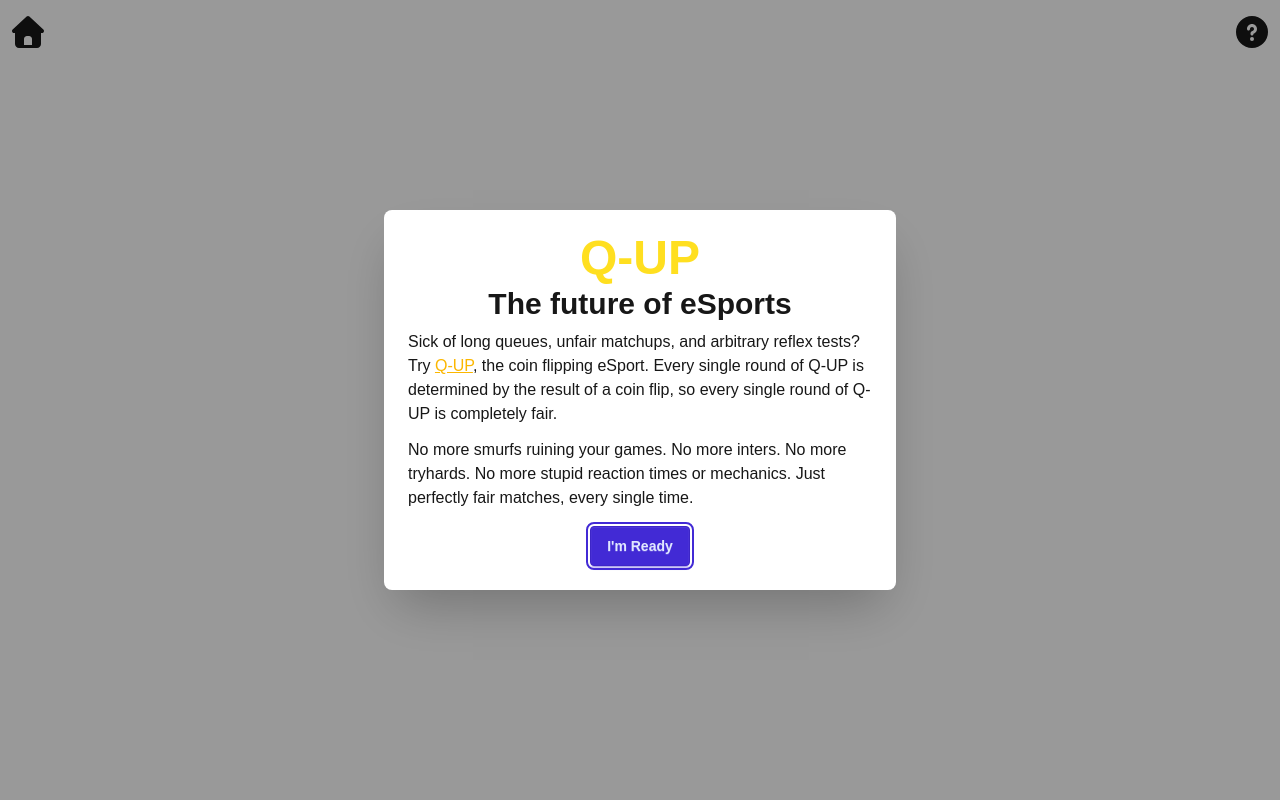
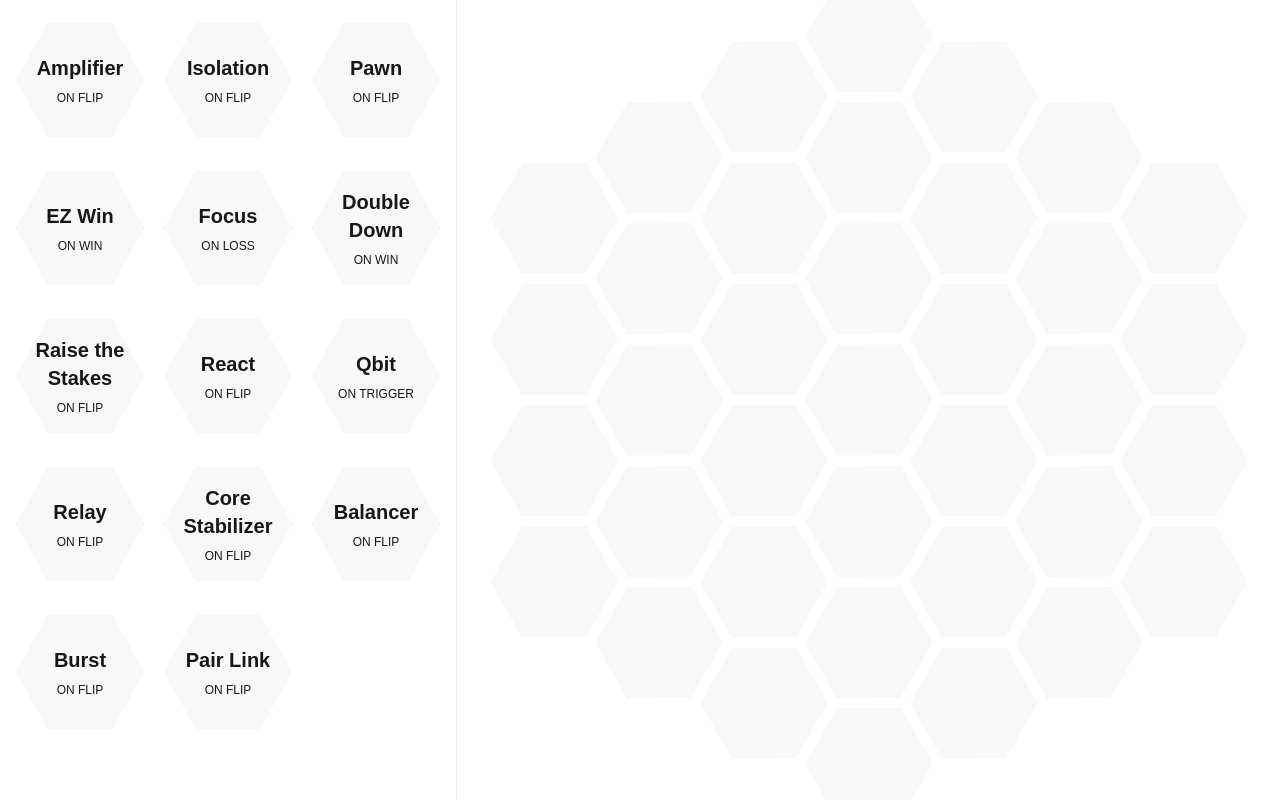
Before and after one commit to phungj/qup-webapp, a Next.js app: page / in a window 1280 px wide. Built offline with nearby package versions, Linux system fonts and the light colour scheme.

Commit message:
Began implementing GUI skill grid

```diff
--- a/components/App.tsx
+++ b/components/App.tsx
@@ -9,15 +9,17 @@ import TitleItalics from "@/components/TitleItalics";
 import Navbar from "@/components/Navbar";
 import {
     buildSkillGrid,
-    ParsedSkillInstance,
     parseSkillGrid,
-    PersistedPlayer, serializePlayer,
+    PersistedPlayer, serializePlayer, SKILL_REGISTRY,
     SkillParseError
 } from "@/src/parser";
 import ErrorDialog from "@/components/ErrorDialog";
 import ImportDialog from "@/components/ImportDialog";
 import TitleDialog from "@/components/TitleDialog";
 import Help from "@/components/Help";
+import SkillList from "@/components/SkillList";
+import HexGrid from "@/components/HexGrid";
+import {placeSkill, removeSkill} from "@/src/skills";
 
 type MatchExecutionState =
     | {state: "none"}
@@ -77,6 +79,22 @@ export default function App() {
     if (!mounted) {
         return null;
     } else {
+        return (
+            <div className="flex h-screen overflow-hidden">
+                <aside className="border-r border-base-300 p-4">
+                    <SkillList skills={Array.from(SKILL_REGISTRY.values())} />
+                </aside>
+
+                <main className="flex-1 flex items-center justify-center">
+                    <HexGrid
+                        grid={player.grid}
+                        onDropSkill={handleDropSkill}
+                        onRemoveSkill={handleRemoveSkill}
+                    />
+                </main>
+            </div>
+        );
+
         return (
             <div>
                 <TitleDialog/>
@@ -162,6 +180,20 @@ export default function App() {
         }
     }
 
+    function handleDropSkill(skillID: string, q: number, r: number) {
+        setPlayer(prev => ({
+           ...prev,
+           grid: placeSkill(prev.grid, skillID, q, r)
+        }));
+    }
+
+    function handleRemoveSkill(q: number, r: number) {
+        setPlayer(prev => ({
+            ...prev,
+            grid: removeSkill(prev.grid, q, r)
+        }));
+    }
+
     function getMainContent() {
         switch (view) {
             case "menu":
@@ -186,5 +218,3 @@ export default function App() {
         }
     }
 }
-
-// TODO: Then deploy!
--- /dev/null
+++ b/components/HexCell.tsx
@@ -0,0 +1,44 @@
+import {GridCell} from "@/src/skills";
+
+type HexCellProps = {
+    q: number,
+    r: number,
+    cell?: GridCell,
+    onDropSkill: (skillId: string, q: number, r: number) => void,
+    onRemoveSkill: (q: number, r: number) => void
+};
+
+// TODO: Refactor with hex size const
+export default function HexCell({
+                                    q,
+                                    r,
+                                    cell,
+                                    onDropSkill,
+                                    onRemoveSkill
+                                }: HexCellProps) {
+    return (
+        <div
+            onDragOver={(e) => e.preventDefault()}
+            onDrop={(e) => {
+                const skillId = e.dataTransfer.getData("skillId");
+                onDropSkill(skillId, q, r);
+            }}
+            onContextMenu={(e) => {
+                e.preventDefault();
+                onRemoveSkill(q, r);
+            }}
+            className={`
+                w-32 h-32
+                flex items-center justify-center
+                text-xs
+                bg-base-200 border border-base-300
+                select-none
+            `}
+            style={{
+                clipPath: "polygon(50% 0%, 93% 25%, 93% 75%, 50% 100%, 7% 75%, 7% 25%)"
+            }}
+        >
+            <span className="rotate-330">{cell?.skill.def.name}</span>
+        </div>
+    );
+}
--- /dev/null
+++ b/components/HexGrid.tsx
@@ -0,0 +1,59 @@
+import {generateHexCoords, SkillGrid} from "@/src/skills";
+import HexCell from "@/components/HexCell";
+
+type HexGridProps = {
+    grid: SkillGrid,
+    onDropSkill: (skillId: string, q: number, r: number) => void,
+    onRemoveSkill: (q: number, r: number) => void
+};
+
+const GRID_RADIUS = 3;
+const HEX_DISTANCE = 70;
+
+const GRID_WIDTH = 600;
+const GRID_HEIGHT = 600;
+
+const CENTER_X = GRID_WIDTH / 2;
+const CENTER_Y = GRID_HEIGHT / 2;
+
+// TODO: Pass container size dynamically
+function hexToPixel(q: number, r: number) {
+    return {
+        x: CENTER_X + HEX_DISTANCE * Math.sqrt(3) * (q + r / 2),
+        y: CENTER_Y + HEX_DISTANCE * (3 / 2) * r
+    };
+}
+
+export default function HexGrid({ grid, onDropSkill, onRemoveSkill }: HexGridProps) {
+    const cells = generateHexCoords(GRID_RADIUS);
+    return (
+        <div className={"relative w-[600px] h-[600px] mx-auto rotate-30"}>
+            {cells.map(({ q, r }) => {
+                const key = `${q},${r}`;
+                const cell = grid.get(key);
+
+                const { x, y } = hexToPixel(q, r);
+
+                return (
+                    <div
+                        key={key}
+                        className="absolute"
+                        style={{
+                            left: `${x}px`,
+                            top: `${y}px`,
+                            transform: "translate(-50%, -50%)"
+                        }}
+                    >
+                        <HexCell
+                            q={q}
+                            r={r}
+                            cell={cell}
+                            onDropSkill={onDropSkill}
+                            onRemoveSkill={onRemoveSkill}
+                        />
+                    </div>
+                );
+            })}
+        </div>
+    );
+}
--- /dev/null
+++ b/components/SkillList.tsx
@@ -0,0 +1,14 @@
+import {SkillDef} from "@/src/skills";
+import SkillTile from "@/components/SkillTile";
+
+type SkillListProps = {
+    skills: SkillDef[]
+}
+
+export default function SkillList({skills}: SkillListProps) {
+    return (
+        <div className="grid grid-cols-3 gap-5">
+            {skills.map((skill, i) => <SkillTile key={i} skill={skill}/>)}
+        </div>
+    );
+}
--- /dev/null
+++ b/components/SkillTile.tsx
@@ -0,0 +1,91 @@
+import { SkillDef } from "@/src/skills";
+import {useMemo, useState} from "react";
+
+type HexTileProps = {
+    skill: SkillDef;
+};
+
+function createHexDragImage(skillName: string) {
+    const size = 128;
+
+    const canvas = document.createElement("canvas");
+    canvas.width = size;
+    canvas.height = size;
+
+    const ctx = canvas.getContext("2d")!;
+
+    const hex = new Path2D();
+    hex.moveTo(size * 0.25, size * 0.05);
+    hex.lineTo(size * 0.75, size * 0.05);
+    hex.lineTo(size, size * 0.5);
+    hex.lineTo(size * 0.75, size * 0.95);
+    hex.lineTo(size * 0.25, size * 0.95);
+    hex.lineTo(0, size * 0.5);
+    hex.closePath();
+
+    ctx.fillStyle = "#e5e7eb";
+    ctx.fill(hex);
+
+    ctx.strokeStyle = "#d1d5db";
+    ctx.stroke(hex);
+
+    ctx.fillStyle = "#000";
+    ctx.font = "12px sans-serif";
+    ctx.textAlign = "center";
+    ctx.textBaseline = "middle";
+    ctx.fillText(skillName, size / 2, size / 2);
+
+    const img = new Image();
+    img.src = canvas.toDataURL("image/png");
+
+    return img;
+}
+
+export default function SkillTile({ skill }: HexTileProps) {
+    const dragImageRef = useMemo(() => {
+        return createHexDragImage(skill.name);
+    }, [skill.name]);
+
+    const [hovered, setHovered] = useState<boolean>(false);
+
+    return (
+        <div className="relative inline-block">
+            {hovered && (
+                <div className="
+                    absolute left-full top-1/2 -translate-y-1/2 ml-2
+                    bg-base-100 border border-base-300
+                    text-xs px-2 py-1 rounded shadow-lg
+                    whitespace-nowrap z-50
+        ">
+                    <p>{skill.description}</p>
+                </div>
+            )}
+
+            <div
+                draggable="true"
+                onDragStart={(e) => {
+                    setHovered(false);
+
+                    e.dataTransfer.setData("skillId", skill.id);
+                    e.dataTransfer.setDragImage(dragImageRef, 64, 64);
+                }}
+                onMouseEnter={() => setHovered(true)}
+                onMouseLeave={() => setHovered(false)}
+                className="
+            w-32 h-32
+            flex flex-col items-center justify-center
+            text-center text-xs
+            bg-base-200 border border-base-300
+            select-none cursor-grab hover:bg-base-300
+        "
+                style={{
+                    clipPath:
+                        "polygon(25% 5%, 75% 5%, 100% 50%, 75% 95%, 25% 95%, 0% 50%)"
+                }}
+            >
+                <h1 className="font-title text-xl font-bold mb-2">{skill.name}</h1>
+                <h2>{skill.trigger}</h2>
+            </div>
+        </div>
+    );
+}
--- a/src/skills.ts
+++ b/src/skills.ts
@@ -84,6 +84,38 @@ function enqueueIfExists(
 ) {
     if (!target) return;
     ctx.queue.push({source, target});
+}
+
+export function placeSkill(
+    grid: SkillGrid,
+    skillId: string,
+    q: number,
+    r: number
+): SkillGrid {
+    const def = SKILL_REGISTRY.get(skillId);
+    if (!def) return grid;
+
+    let next = new Map(grid);
+
+    for (const [key, cell] of next.entries()) {
+        if (cell.skill.def.id === skillId) {
+            next.delete(key);
+        }
+    }
+
+    next.set(`${q},${r}`, {
+        q,
+        r,
+        skill: { def }
+    });
+
+    return next;
+}
+
+export function removeSkill(grid: SkillGrid, q: number, r: number) {
+    const next = new Map(grid);
+    next.delete(`${q},${r}`);
+    return next;
 }
 
 export const SKILLS: SkillDef[] = [
@@ -269,6 +301,21 @@ export const SKILLS: SkillDef[] = [
     }
 ];
 
+export function generateHexCoords(radius: number) {
+    const cells: { q: number; r: number }[] = [];
+
+    for (let q = -radius; q <= radius; q++) {
+        for (let r = -radius; r <= radius; r++) {
+            const s = -q - r;
+            if (Math.abs(s) <= radius) {
+                cells.push({ q, r });
+            }
+        }
+    }
+
+    return cells;
+}
+
 function getRandomElement<T>(array: readonly T[], rng=Math.random): T | undefined {
     if (array.length === 0) return undefined;
     return array[Math.floor(rng() * array.length)];
```
Also changed, not shown: src/game.ts (+10 -0 lines).
